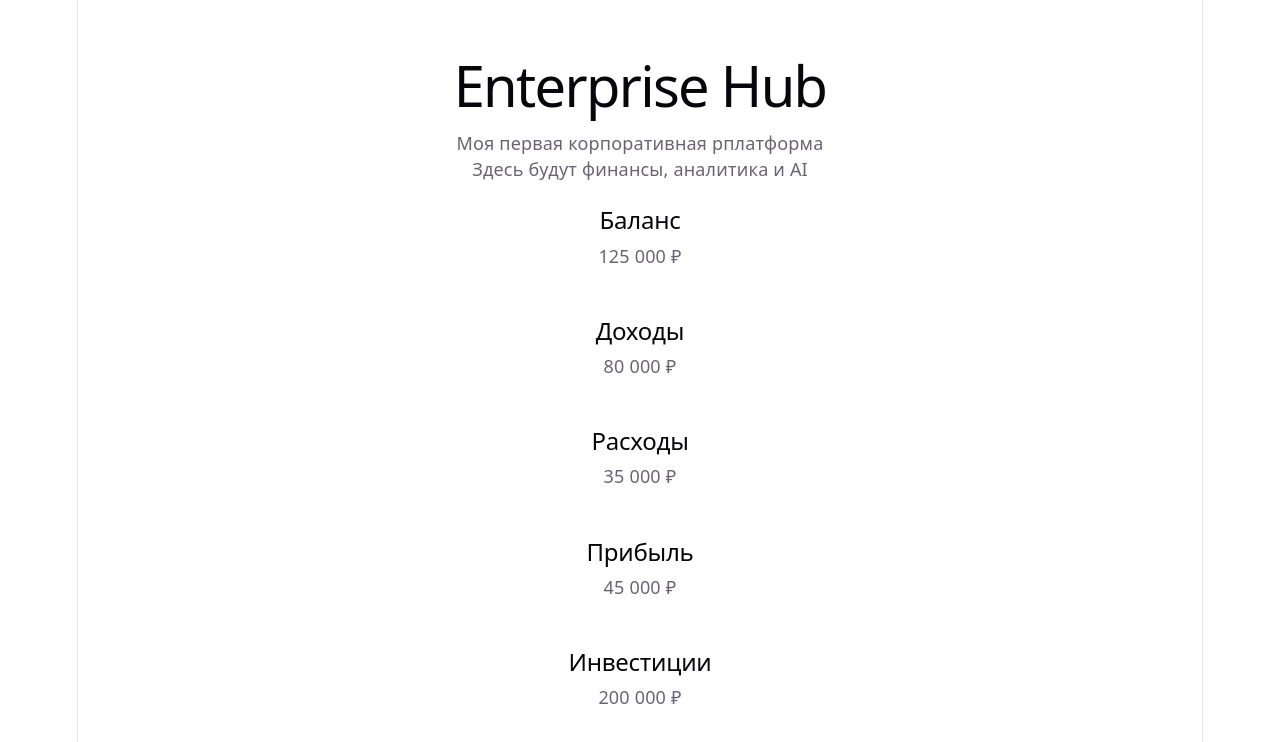
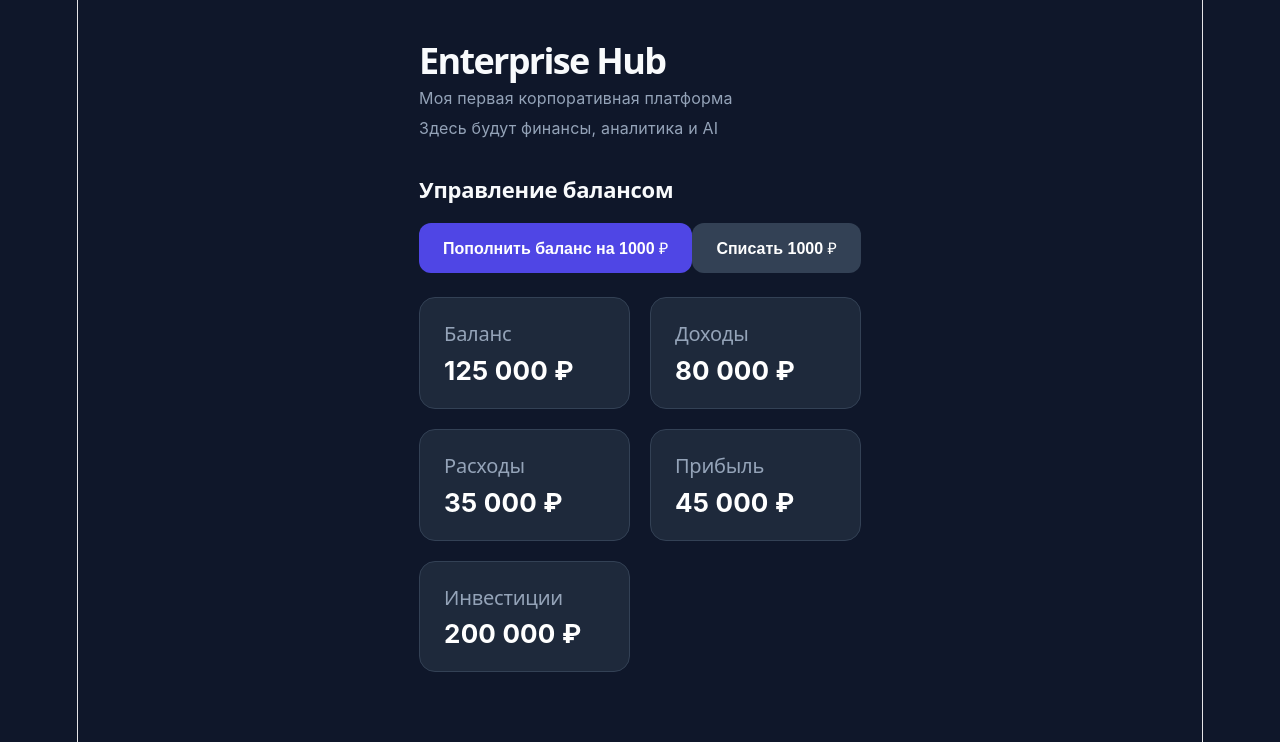
Before and after one commit to Tskhh/enterprise-hub, a React (Vite) app: page / in a window 1280 px wide. Shown: the top 742 px of the page. Built offline with nearby package versions, Linux system fonts and the light colour scheme.

Commit message:
feat: add interactive financial dashboard

```diff
--- a/src/App.css
+++ b/src/App.css
@@ -1,13 +1,157 @@
 .container {
-  padding: 40px;
-  text-align: center;
+  max-width: 1200px;
+  margin: 0 auto;
+  padding: 48px 24px;
+  text-align: left;
 }
 
+.container h1 {
+  font-size: 36px;
+  font-weight: 700;
+  margin: 0 0 12px;
+  color: #f8fafc;
+}
+
+.container > p {
+  color: #94a3b8;
+  font-size: 16px;
+  line-height: 1.6;
+  margin: 4px 0;
+}
+
+body {
+  margin: 0;
+  min-width: 320px;
+  min-height: 100vh;
+  background-color: #0f172a;
+  color: #f8fafc;
+  font-family: Inter, Arial, sans-serif;
+}
+
+
+
 .balance-card {
-  background-color: #fff;
+  background: #1e293b;
+  color: #ffffff;
   padding: 24px;
+  border-radius: 16px;
+  border: 1px solid #334155;
+  transition: transform 0.2s ease;
+}
+
+.balance-card:hover {
+  transform: translateY(-4px);
+}
+
+.balance-card h2 {
+  color: #94a3b8;
+  font-size: 20px;
+  margin-bottom: 12px;
+}
+
+.balance-card p {
+  font-size: 26px;
+  font-weight: 700;
+  margin: 0;
+}
+
+.notification {
+  padding: 12px 16px;
+  margin-top: 16px;
+  background-color: #e8f5e9;
+  color: #2e7d32;
+  border-radius: 8px;
+  font-weight: 500;
+}
+
+.notification.success {
+  background-color: #e8f5e9;
+  color: #2e7d32;
+}
+
+.notification.expense {
+  background-color: #ffebee;
+  color: #c62828;
+}
+
+.cards-grid {
+  display: grid;
+  grid-template-columns: repeat(2, minmax(0, 1fr));
+  gap: 20px;
+  margin-top: 24px;
+}
+
+@media (max-width: 600px) {
+  .cards-grid {
+    grid-template-columns: 1fr;
+  }
+}
+
+.btn {
+  padding: 14px 24px;
+  border: none;
   border-radius: 12px;
-  max-width: 350px;
-  margin: 0 auto;
-  box-shadow: 0 4px 20px rgba(0, 0, 0, 0,1);
+  font-size: 16px;
+  font-weight: 600;
+  cursor: pointer;
+  transition: background-color 0.2s ease, transform 0.2s ease;
 }
+
+.btn:hover:not(:disabled) {
+  transform: translateY(-2px);
+}
+
+.btn-primary {
+  background-color: #4f46e5;
+  color: white;
+}
+
+.btn-primary:hover {
+  background-color: #4338ca;
+}
+
+.btn-secondary {
+  background-color: #334155;
+  color: white;
+}
+
+.btn-secondary:hover:not(:disabled) {
+  background-color: #475569;
+}
+
+.btn.disabled {
+  opacity: 0,5;
+  cursor: not-allowed;
+}
+
+.section-title {
+  margin-top: 36px;
+  margin-bottom: 20px;
+  font-size: 22px;
+  font-weight: 600;
+  color: #f8fafc;
+}
+
+
+@media (max-width) {
+  .container {
+    padding: 24px 16px;
+  }
+
+  .container h1 {
+    font-size: 28px;
+  }
+
+  .balance-card {
+    padding: 20px;
+  }
+
+  .balance-card p {
+    font-size: 26px;
+  }
+
+  .btn {
+    width: 100%;
+    margin-bottom: 12px;
+  }
+}
--- a/src/App.tsx
+++ b/src/App.tsx
@@ -1,36 +1,61 @@
-
-import './App.css'
-import BalanceCard from './components/BalanceCard';
+import { useState } from "react";
+import "./App.css";
+import BalanceCard from "./components/BalanceCard";
 
 function App() {
+  const [balance, setBalance] = useState(125000);
+  const [message, setMessage] = useState("");
+  const [messageType, setMessageType] = useState("success");
 
   const cards = [
-    { title: "Баланс", amount: 125000},
-    { title: "Доходы", amount: 80000},
-    { title: "Расходы", amount: 35000},
-    { title: "Прибыль", amount: 45000},
-    { title: "Инвестиции", amount: 200000}
-  ]
-
-
+    { title: "Баланс", amount: balance },
+    { title: "Доходы", amount: 80000 },
+    { title: "Расходы", amount: 35000 },
+    { title: "Прибыль", amount: 45000 },
+    { title: "Инвестиции", amount: 200000 },
+  ];
 
   return (
     <div className="container">
       <h1>Enterprise Hub</h1>
-      <p>Моя первая корпоративная рплатформа</p>
+      <p>Моя первая корпоративная платформа</p>
       <p>Здесь будут финансы, аналитика и AI</p>
+      <h2 className="section-title">Управление балансом</h2>
 
-      {cards.map((card) => (
-        <BalanceCard
-        key={card.title}
-        title={card.title}
-        amount={card.amount}
-        />
+      <button className="btn btn-primary"
+        onClick={() => {
+          setBalance((prevBalance) => prevBalance + 1000);
+          setMessage("Баланс успешно пополнен на 1000 ₽");
+          setMessageType("success");
+
+        }}
+      >
+        Пополнить баланс на 1000 ₽
+      </button>
+
+      {message && (<p className={`notification ${messageType}`}>{message}</p>)}
+
+      <button className="btn btn-secondary"
+        disabled={balance < 1000}
+        onClick={() => {
+          if (balance >= 1000) {
+            setBalance(balance - 1000);
+            setMessage("С баланса списано 1000 ₽");
+            setMessageType("expense");
+          } else {
+            alert("Недостаточно средств!");
+          }
+        }}
+      >
+        Списать 1000 ₽
+      </button>
+
+      <div className="cards-grid">
+        {cards.map((card) => (
+        <BalanceCard key={card.title} title={card.title} amount={card.amount} />
       ))}
+      </div>
     </div>
-
-
-
   );
 }
 
```
